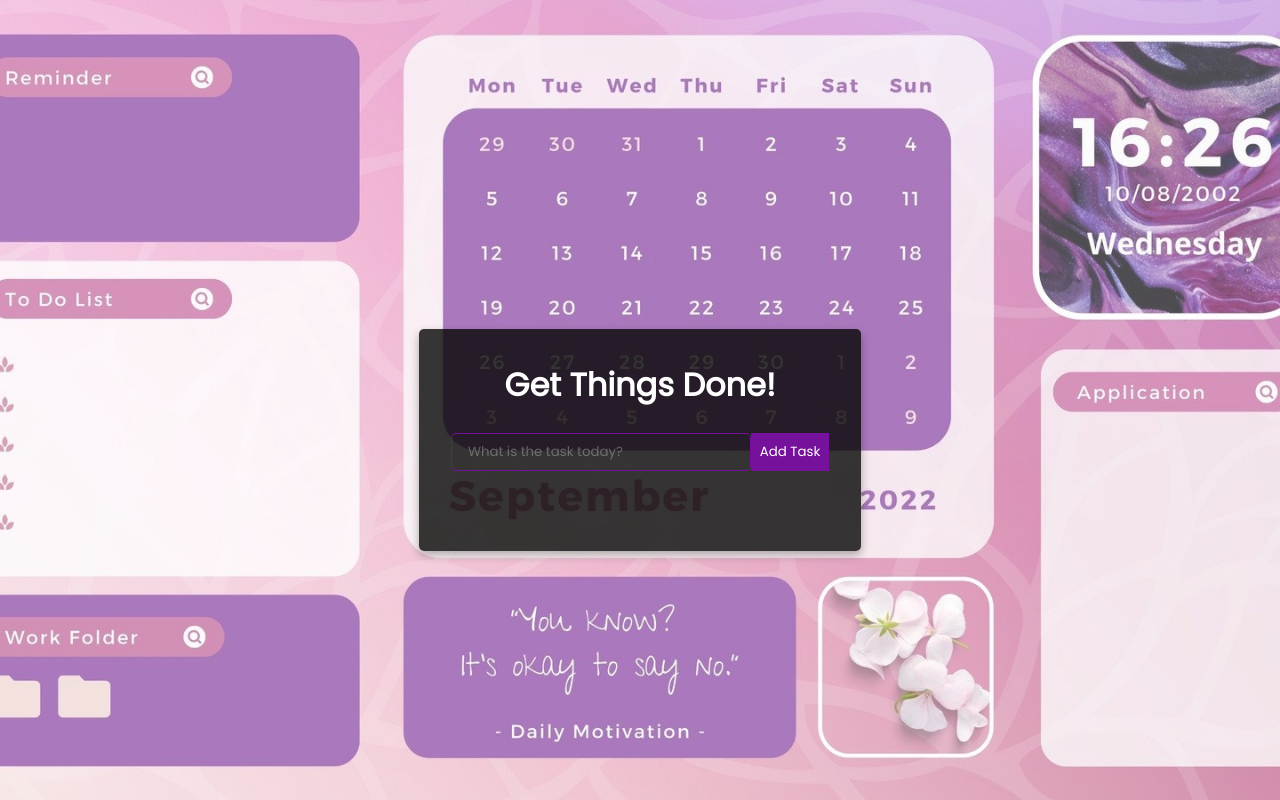
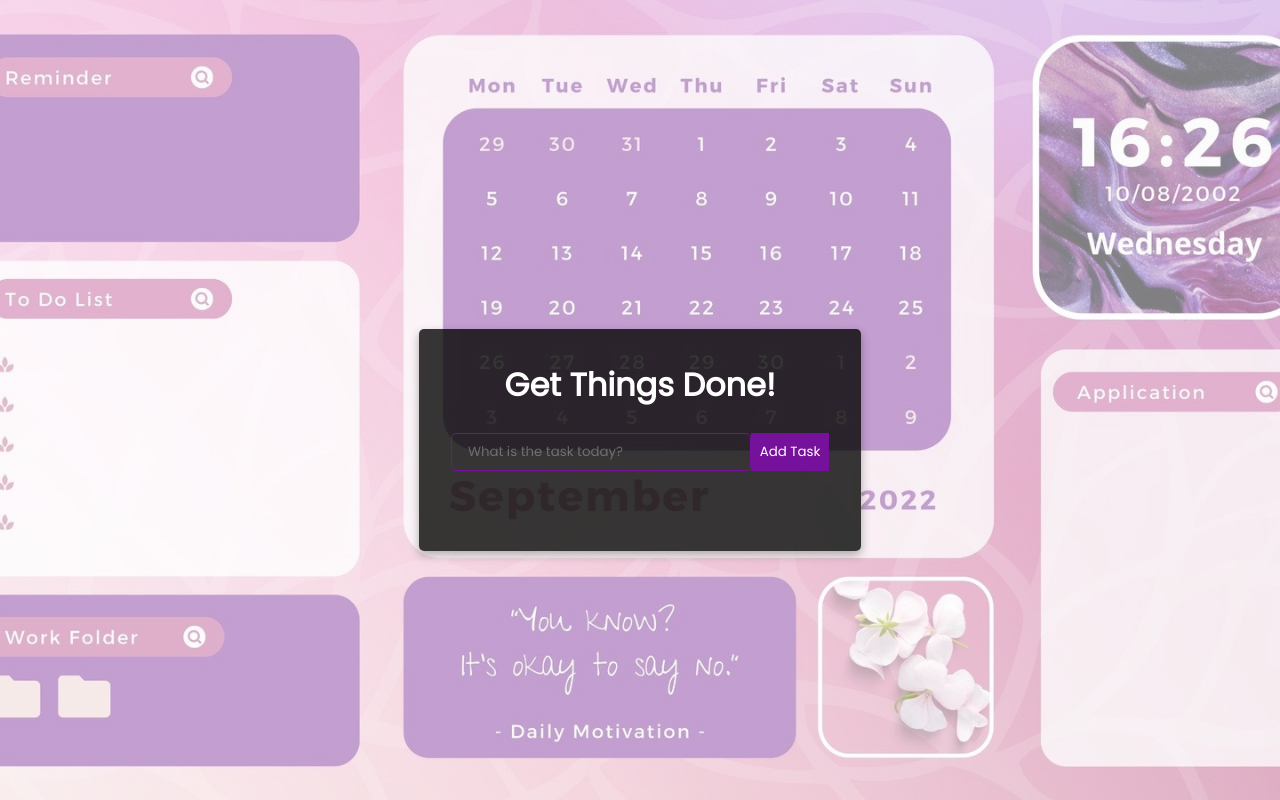
Before and after one commit to JanzeeJD/Todo_App-Using-React.js, a React (Vite) app in the folder my-react-app/: page / in a window 1280 px wide. Built offline with nearby package versions, Linux system fonts and the light colour scheme.

Commit message:
style: reduce background image opacity for clearer contrast

```diff
--- a/my-react-app/src/global.css
+++ b/my-react-app/src/global.css
@@ -30,7 +30,7 @@ body::before {
   width: 100%;
   height: 100%;
   background: url('./assets/canva-pink-purple-simple-girly-m.jpg') center/cover no-repeat;
-  opacity: 0.7; /* Adjust this value to control the level of washout */
+  opacity: 0.5; /* Adjust this value to control the level of washout */
   z-index: -1;
 }
 
```
